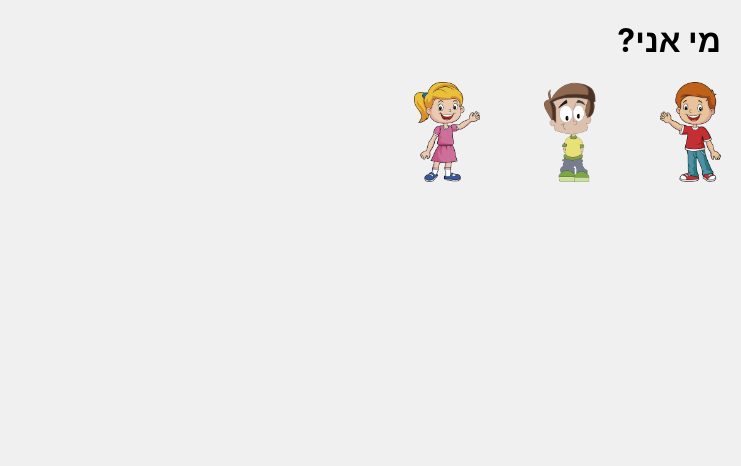
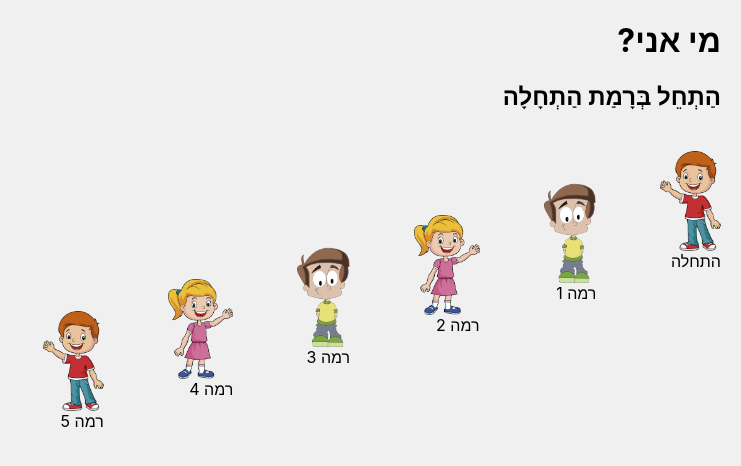
Before and after one commit to applikef/codeplay, a React (Create React App) app: page / in a window 1280 px wide. Shown: the top 466 px of the page, without its empty margins (539-1280 px from the left). Built offline with nearby package versions, Linux system fonts and the light colour scheme.

Commit message:
entry per display level

```diff
--- a/src/assets/styles/kidDev.css
+++ b/src/assets/styles/kidDev.css
@@ -1,6 +1,16 @@
 @import "./global.css";
 
+.kd-user-list {
+  display: flex;
+  flex-direction: row;
+}
+
 .kd-user-card {
+  display: flex;
+  flex-direction: column
+}
+
+.kd-user-card-image {
   margin-left: 64px;
 }
 
--- a/src/assets/userDescriptors.json
+++ b/src/assets/userDescriptors.json
@@ -1,16 +1,34 @@
 {
   "users": [
     {
-      "id": "user1",
+      "id": "level0",
+      "image": "user1.png",
       "displayLevel": 0
     },
     {
-      "id": "user2",
+      "id": "level1",
+      "image": "user2.png",
+      "displayLevel": 1
+    },
+    {
+      "id": "level2",
+      "image": "user3.png",
+      "displayLevel": 2
+    },
+    {
+      "id": "level3",
+      "image": "user2.png",
       "displayLevel": 3
     },
     {
-      "id": "user3",
-      "displayLevel": -1
+      "id": "level4",
+      "image": "user3.png",
+      "displayLevel": 4
+    },
+    {
+      "id": "level5",
+      "image": "user1.png",
+      "displayLevel": 5
     }
   ]
 }
--- a/src/components/DisplayArea.tsx
+++ b/src/components/DisplayArea.tsx
@@ -43,7 +43,12 @@ export const DisplayArea = (props: DisplayAreaProps) => {
       <div>
         <div>
           { displayLevel === DISPLAY_LEVEL.PENCIL_ONLY &&
-          <span>הַקְלֵק עַל הָעַכְבָּר שֶׁעַל הַמָּסָךְ</span>
+            <div>
+              <div>הַקְלֵק עַל הָעַכְבָּר שֶׁעַל הַמָּסָךְ</div>
+              <div>
+                כְּשֶׁתַּרְגִּישׁ מוּכָן הַקְלֵק עַל תְּמוּנַת הַבַּיִת כְּדֵי לַעֲבֹר לְרָמָה גְּבוֹהָה יוֹתֵר
+              </div>
+            </div>
           }
         </div>
         <svg width={DISPLAY_WIDTH} height={DISPLAY_HEIGHT}>
--- a/src/components/KDBanner/KDBanner.tsx
+++ b/src/components/KDBanner/KDBanner.tsx
@@ -1,11 +1,18 @@
 import { Link } from "react-router-dom";
 import "./KDBanner.css";
+import { DISPLAY_LEVEL } from "../../utils/displayLevelUtil";
+import KDContext, { KDContextType } from "../../model/KDContext";
+import { useContext } from "react";
 
 export interface KidDevBannerProps {
   settings?: Function;
 }
 
 export const KidDevBanner = (props: KidDevBannerProps) => {
+  const {
+    displayLevel,
+  } = useContext(KDContext) as KDContextType;
+
   return (
     <>
         <div className="banner-icon-bar">
@@ -14,7 +21,7 @@ export const KidDevBanner = (props: KidDevBannerProps) => {
               <img src="resources/icons/home128.png" className="banner-icon"
                 title="עמוד הבית"  alt="עמוד הבית" />
             </Link>
-            {
+            { displayLevel === DISPLAY_LEVEL.OTHER-1 &&
               <img src="resources/icons/settingsGrayed.png" className="banner-icon"
                 title="הגדרות משחק"  alt="הגדרות משחק"
                 onClick={() => props.settings ? props.settings() : undefined}/>
--- /dev/null
+++ b/src/constants/displayConstants.ts
@@ -0,0 +1,8 @@
+import { KDPencil } from "../model/kidDevModel";
+
+export const DEFAULT_PENCIL_POSITION: KDPencil = {
+  x: 100,
+  y: 100,
+  penX: 162,
+  penY: 216
+}
--- a/src/model/KDContext.tsx
+++ b/src/model/KDContext.tsx
@@ -1,6 +1,7 @@
 import React, { useState } from 'react';
 import { KDCode, KDCodeStatement, KDPencil } from './kidDevModel';
 import { updateCodeStatement } from '../utils/statementsUtil';
+import { DEFAULT_PENCIL_POSITION } from '../constants/displayConstants';
 
 export type KDContextType = {
   displayLevel: number;
@@ -35,12 +36,7 @@ export const KidDevProvider: React.FC<React.PropsWithChildren> = ({
     setCodeState(newCode);
   }
 
-  const [pencil, setPencilState] = useState<KDPencil>({
-    x: 100,
-    y: 100,
-    penX: 162,
-    penY: 216
-  });
+  const [pencil, setPencilState] = useState<KDPencil>(DEFAULT_PENCIL_POSITION);
   const setPencil = (penX: number, penY: number) => {
     setPencilState({
       x: penX - 62,
--- a/src/model/kidDevModel.ts
+++ b/src/model/kidDevModel.ts
@@ -24,5 +24,6 @@ export interface KDCodeStatement {
 
 export interface KDUserDescriptor {
   id: string;
+  image: string;
   displayLevel: number;
 }
--- a/src/pages/KidDevLanding.tsx
+++ b/src/pages/KidDevLanding.tsx
@@ -4,35 +4,42 @@ import { getUserDescriptor } from "./../utils/usersUtil";
 import { useContext } from "react";
 import KDContext, { KDContextType } from "./../model/KDContext";
 import { KDCode, KDUserDescriptor } from "./../model/kidDevModel";
-import { DISPLAY_LEVEL } from "./../utils/displayLevelUtil";
+import { DISPLAY_LEVEL, DisplayLevelTitle } from "./../utils/displayLevelUtil";
 import { StatementCode } from "../model/modelConstants";
+import { DEFAULT_PENCIL_POSITION } from "../constants/displayConstants";
 
 export const KidDevLanding = () => {
   const navigate = useNavigate();
   const {
-    displayLevel,
     setDisplayLevel,
+    setPencil,
     setCode
   } = useContext(KDContext) as KDContextType;
 
   const usersDescriptor = require('./../assets/userDescriptors.json');
   const users = usersDescriptor.users;
 
+  let userDisplayLevel: DISPLAY_LEVEL = DISPLAY_LEVEL.OTHER;
+
   function openApp(userId: string) {
     let userDescriptor: KDUserDescriptor = getUserDescriptor(userId);
-    setDisplayLevel(userDescriptor.displayLevel >= 0 ? userDescriptor.displayLevel : DISPLAY_LEVEL.OTHER-1);
+    userDisplayLevel = userDescriptor.displayLevel >= 0 ?
+      userDescriptor.displayLevel
+    : DISPLAY_LEVEL.OTHER;
+    setDisplayLevel(userDisplayLevel);
     setCode(initCode());
     navigate('/home');
   }
 
   function initCode(): KDCode {
-    if (displayLevel === DISPLAY_LEVEL.JUMP_NO_ATTR) {
+    setPencil(DEFAULT_PENCIL_POSITION.penX, DEFAULT_PENCIL_POSITION.penY);
+    if (userDisplayLevel === DISPLAY_LEVEL.JUMP_NO_ATTR) {
       return ({code: [{statements: [{
         id: '1',
         name: StatementCode.JUMP
       }]}]});
     }
-    else if (displayLevel === DISPLAY_LEVEL.JUMP_READ_ONLY || displayLevel === DISPLAY_LEVEL.JUMP) {
+    else if (userDisplayLevel === DISPLAY_LEVEL.JUMP_READ_ONLY || userDisplayLevel === DISPLAY_LEVEL.JUMP) {
       return ({code: [{statements: [{
         id: '1',
         name: StatementCode.JUMP,
@@ -51,12 +58,26 @@ export const KidDevLanding = () => {
   return (
     <div className="app-page">
       <h1>מי אני?</h1>
-      <div>
-        {users.map((user: KDUserDescriptor) =>
-          <img src={`./resources/users/${user.id}.png`} alt={user.id} height={100}
-            className="app-clickable kd-user-card"
-            onClick={() => openApp(user.id)}
-            key={user.id}/>
+      <h2>
+        הַתְחֵל בְּרָמַת הַתְחָלָה
+      </h2>
+      <br/>
+      <div className="kd-user-list">
+        {users.map((user: KDUserDescriptor, i: number) =>
+          <div className="kd-user-card" key={user.id}>
+            <img src={`./resources/users/${user.image}`} alt={user.id} height={100}
+              className="app-clickable kd-user-card-image"
+              onClick={() => openApp(user.id)}
+              style={{ marginTop: i*32}}
+              title={DisplayLevelTitle.get(user.displayLevel) ?
+                DisplayLevelTitle.get(user.displayLevel)
+              : `רמה ${user.displayLevel}`}/>
+            <div>{
+              DisplayLevelTitle.get(user.displayLevel) ?
+                DisplayLevelTitle.get(user.displayLevel)
+              : `רמה ${user.displayLevel}`}
+            </div>
+          </div>
         )}
       </div>
     </div>
--- a/src/pages/kidDevHome.tsx
+++ b/src/pages/kidDevHome.tsx
@@ -6,6 +6,7 @@ import { DISPLAY_LEVEL } from "./../utils/displayLevelUtil";
 
 import "./../assets/styles/kidDev.css";
 import { StatementCode } from "../model/modelConstants";
+import { DEFAULT_PENCIL_POSITION } from "../constants/displayConstants";
 
 export interface KidDevProps {
 
@@ -16,6 +17,7 @@ export const KidDev = (props: KidDevProps) =>
   const {
     displayLevel,
     setDisplayLevel,
+    setPencil,
     setCode
   } = useContext(KDContext) as KDContextType;
 
@@ -23,6 +25,7 @@ export const KidDev = (props: KidDevProps) =>
   let newDisplayLevel = displayLevel;
 
   function initCode() {
+    setPencil(DEFAULT_PENCIL_POSITION.penX, DEFAULT_PENCIL_POSITION.penY);
     if (newDisplayLevel === DISPLAY_LEVEL.JUMP_NO_ATTR) {
       setCode({code: [{statements: [{
         id: '1',
--- a/src/utils/CodeInterpreter.ts
+++ b/src/utils/CodeInterpreter.ts
@@ -15,7 +15,7 @@ export class CodeInterpreter {
   public pencil = document.getElementById("pencil")!;
 
   public reset() {
-    while (this.svg.lastChild) {
+    while (this.svg !== null && this.svg.lastChild) {
       this.svg.removeChild(this.svg.lastChild);
     }
 
--- a/src/utils/displayLevelUtil.ts
+++ b/src/utils/displayLevelUtil.ts
@@ -7,3 +7,7 @@ export const enum DISPLAY_LEVEL {
   COLORS_STMTS,
   OTHER
 }
+
+export const DisplayLevelTitle = new Map<DISPLAY_LEVEL, string>([
+  [DISPLAY_LEVEL.PENCIL_ONLY,'התחלה']
+]);
--- a/src/utils/usersUtil.ts
+++ b/src/utils/usersUtil.ts
@@ -13,5 +13,5 @@ export function getUserDescriptor(userId: string): KDUserDescriptor {
 }
 
 export function getEmptyUser() {
-  return ({id: "", displayLevel: 0});
+  return ({id: "", image: "", displayLevel: 0});
 }
```
